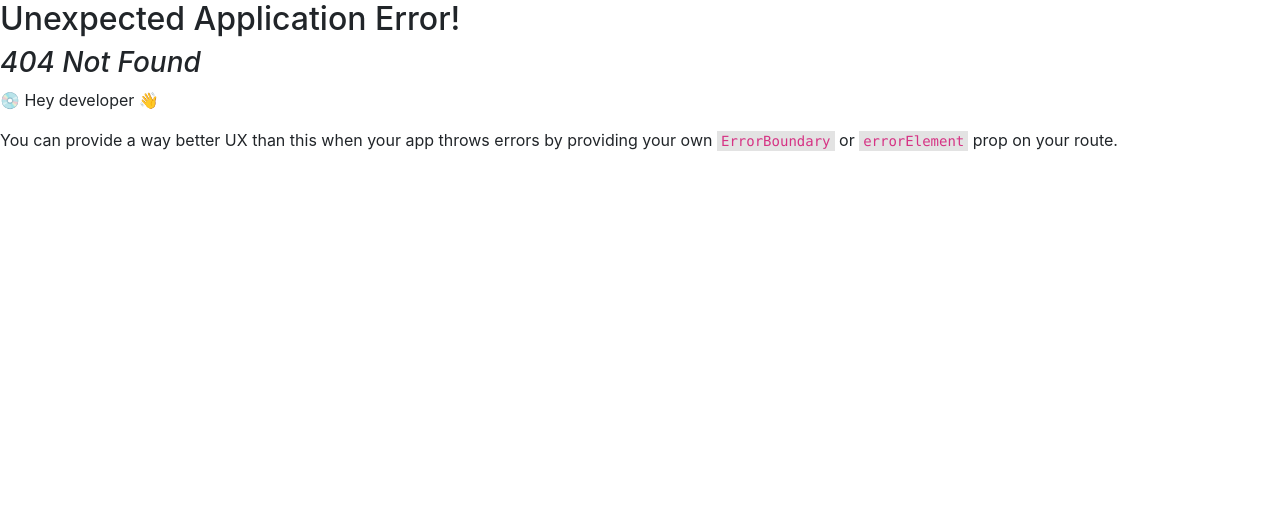
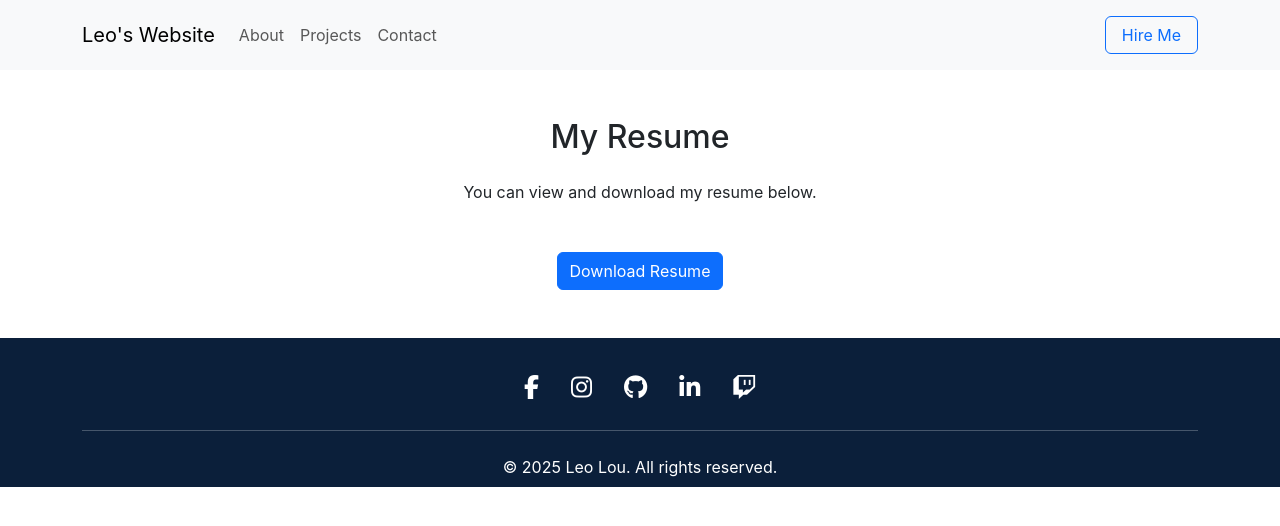
Before and after one commit to LeoJTLou/my-web-portfolio, a React (Create React App) app: page /my-web-portfolio/Resume in a window 1280 px wide. Before the commit this address had no page. Shown: the top 526 px of the page. Built offline with nearby package versions, Linux system fonts and the light colour scheme.

Commit message:
added scrollspy and other changes

```diff
--- a/src/App.css
+++ b/src/App.css
@@ -1,38 +1,3 @@
-.App {
-  text-align: center;
+section {
+  scroll-margin-top: 80px;
 }
-
-.App-logo {
-  height: 40vmin;
-  pointer-events: none;
-}
-
-@media (prefers-reduced-motion: no-preference) {
-  .App-logo {
-    animation: App-logo-spin infinite 20s linear;
-  }
-}
-
-.App-header {
-  background-color: #282c34;
-  min-height: 100vh;
-  display: flex;
-  flex-direction: column;
-  align-items: center;
-  justify-content: center;
-  font-size: calc(10px + 2vmin);
-  color: white;
-}
-
-.App-link {
-  color: #61dafb;
-}
-
-@keyframes App-logo-spin {
-  from {
-    transform: rotate(0deg);
-  }
-  to {
-    transform: rotate(360deg);
-  }
-}
--- a/src/App.js
+++ b/src/App.js
@@ -1,14 +1,15 @@
 import './App.css';
 import { createBrowserRouter, RouterProvider, } from 'react-router-dom';
 import Root from './Root';
-import { HomePage, PortfolioPage } from './pages';
+import { HomePage, PortfolioPage, Resume } from './pages';
 
 function App() {
   // App Router here
   const router = createBrowserRouter([
     {path: '/', element: <Root/>, children: [
       {index: true, element: <HomePage/>},
-      {path: 'Portfolio', element: <PortfolioPage/>}
+      {path: 'Portfolio', element: <PortfolioPage/>},
+      {path: 'Resume', element: <Resume/>}
     ]}
   ], { basename: '/my-web-portfolio' });
   return <RouterProvider router={router}/>
--- a/src/components/HeaderMenu.js
+++ b/src/components/HeaderMenu.js
@@ -9,13 +9,13 @@ export default function Header () {
                 <div className="collapse navbar-collapse justify-content-center" id="navbarText">
                     <ul class="navbar-nav me-auto mb-2 mb-lg-0">
                         <li class="nav-item">
-                        <a class="nav-link" aria-current="page" href="#">About</a>
+                        <a class="nav-link" aria-current="page" href="#about">About</a>
                         </li>
                         <li class="nav-item">
-                        <a class="nav-link" href="#">Projects</a>
+                        <a class="nav-link" href="#projects">Projects</a>
                         </li>
                         <li class="nav-item">
-                        <a class="nav-link" href="#">Contact</a>
+                        <a class="nav-link" href="#contact">Contact</a>
                         </li>
                     </ul>
                     <span class="navbar-text">
--- a/src/pages/Resume.js
+++ b/src/pages/Resume.js
@@ -0,0 +1,13 @@
+export default function Resume() {
+    return (
+        <section id="resume">
+            <div className="container my-5">
+                <h2 className="text-center mb-4">My Resume</h2>
+                <p className="text-center mb-5">You can view and download my resume below.</p>
+                <div className="text-center">
+                    <a href="/path/to/your/resume.pdf" className="btn btn-primary" download>Download Resume</a>
+                </div>
+            </div>
+        </section>
+    );
+}
--- a/src/sections/AboutSection.js
+++ b/src/sections/AboutSection.js
@@ -2,7 +2,7 @@ import MySelfiePicture from "../assets/myPicture1.JPG";
 
 export default function AboutSection() {
     return (
-        <section>
+        <section id="about">
             <div className="container my-5">
                 <div className="row align-items-center">
                     <div className="col-md-6">
--- a/src/sections/ContactForm.js
+++ b/src/sections/ContactForm.js
@@ -2,8 +2,9 @@ import Contact from "../components/Contact";
 
 export default function ContactForm () {
     return (
+        <section id="contact">
             <div className="container py-5">
-            <h2 className="text-center py-3">Contact Me</h2>
+                <h2 className="text-center py-3 fw-bold">Contact Me</h2>
                 <div className="row">
                     <div className="col-md-6">
 
@@ -13,5 +14,6 @@ export default function ContactForm () {
                     </div>
                 </div>
             </div>
+        </section>
     )
 }
--- a/src/sections/PortfolioSection.js
+++ b/src/sections/PortfolioSection.js
@@ -4,21 +4,22 @@ export default function PortfolioSection() {
   const projects = [
     {
       title: "Project One",
-      imageUrl: "/images/project1.jpg",  // Replace with your image path
-      description: "A brief description of Project One.",
+      imageUrl: "/images/project1.jpg",
+      description: "This unnamed project is a mobile game inspired by games like Genshin Impact and Honkai Star Rail. It is a turn-based RPG with a unique combat system and an engaging storyline.",
       projectLink: "#",
     },
     {
-      title: "Project Two",
+      title: "Inferneo AI",
       imageUrl: "/images/project2.jpg",
-      description: "A brief description of Project Two.",
+      description: "This is an AI-powered companion that can help you with various tasks, be your friend, and even play games with you.",
       projectLink: "#",
     },
   ];
 
   return (
     <section className="container my-5" id="projects">
-      <h2 className="mb-4 text-center">My Projects</h2>
+      <h2 className="mb-4 text-center fw-bold">My Projects</h2>
+      <p className="text-center">Below are some of my most recent projects. All projects are currently still in development. So please be patient with me.</p>
       <div className="row g-4">
         {projects.map((project, index) => (
           <div className="col-md-6" key={index}>
--- a/src/sections/WhatICanDo.js
+++ b/src/sections/WhatICanDo.js
@@ -1,3 +1,4 @@
+import { Link } from 'react-router-dom';
 import SkillCard from '../components/SkillCard';
 
 export default function WhatICanDo() {
@@ -25,6 +26,7 @@ export default function WhatICanDo() {
   return (
     <section className="container my-5">
       <h2 className="text-center mb-4 fw-bold">What I Can Do</h2>
+      <p className="text-center mb-5">I specialize in web development, design, and digital marketing. If you'd like a full breakdown of my skills and experience, feel free to reach out or view my <Link to="/resume">resume</Link>.</p>
       <div className="row justify-content-center">
         {skills.map(({ iconClass, title, description, colorClass }) => (
           <SkillCard
```
Also changed, not shown: src/pages/TermsUse.js (deleted). Lines whose indentation alone changed are shown as unchanged.
